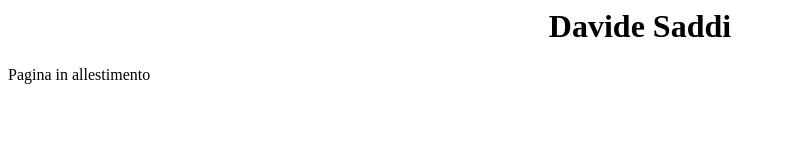
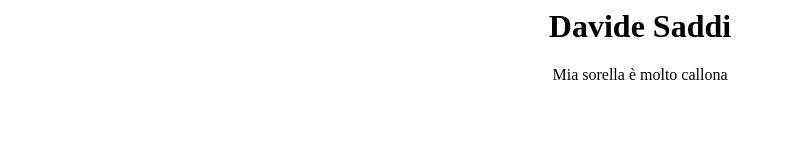
Before and after one commit to DavideSaddi/davidesaddi.github.io, a plain HTML site: page index.html in a window 1280 px wide. Shown: the whole page, without its empty margins (0-786 px from the left). Drawn offline with Linux system fonts and the light colour scheme.

Commit message:
Update index.html

```diff
--- a/index.html
+++ b/index.html
@@ -3,6 +3,6 @@
 <body>
 
 <h1 align="center"> Davide Saddi </h1>
-<p> Pagina in allestimento </p>
+<p align="center"> Mia sorella è molto callona </p>
 </body>
 </html>
```
